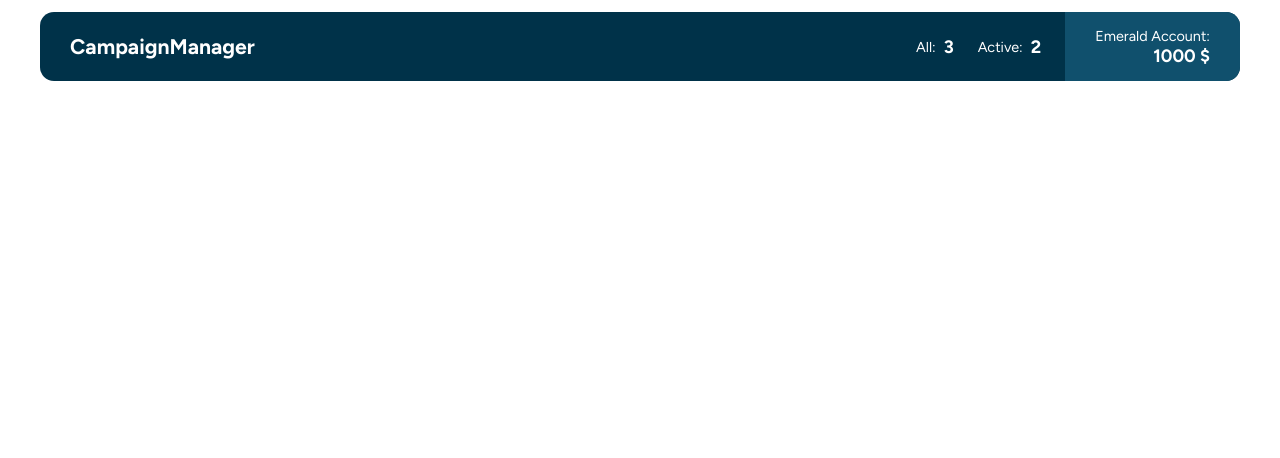
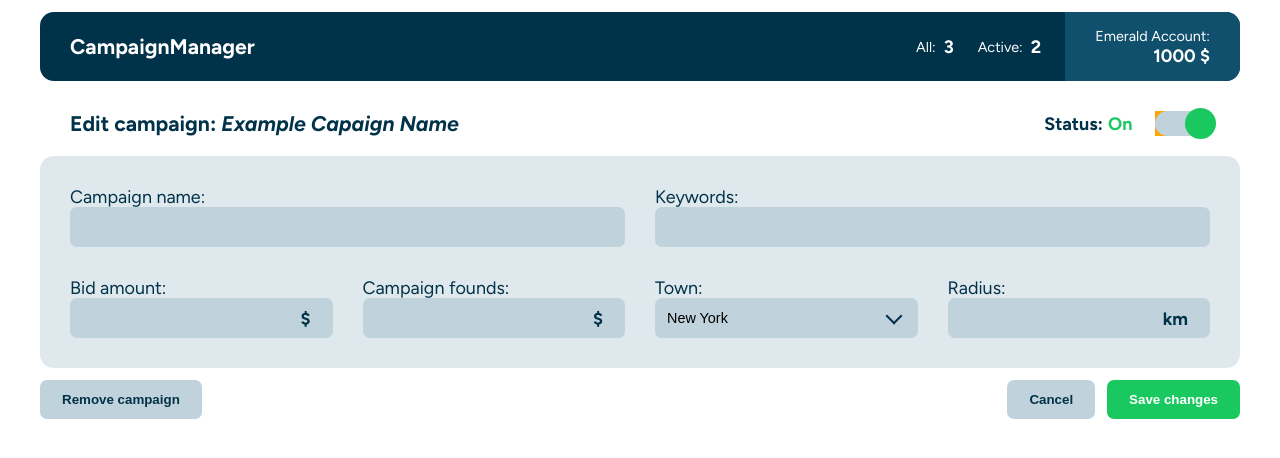
Before and after one commit to BarteXikora/campaign-manager, a React (Create React App) app: page /edit/1 in a window 1280 px wide. Shown: the top 458 px of the page. Built offline with nearby package versions, Linux system fonts and the light colour scheme; the HTML template or start-up script is replaced by a standard one.

Commit message:
Used coponents in the EditScreen

```diff
--- a/src/components/screens/editScreen/EditScreen.tsx
+++ b/src/components/screens/editScreen/EditScreen.tsx
@@ -1,7 +1,15 @@
+import EditHeader from '../../layout/editHeader/EditHeader'
+import Form from '../../layout/form/Form'
+import EditActions from '../../layout/editActions/EditActions'
+
 const EditScreen = () => {
     return (
         <>
-
+            <EditHeader />
+            <form>
+                <Form />
+                <EditActions />
+            </form>
         </>
     )
 }
```
